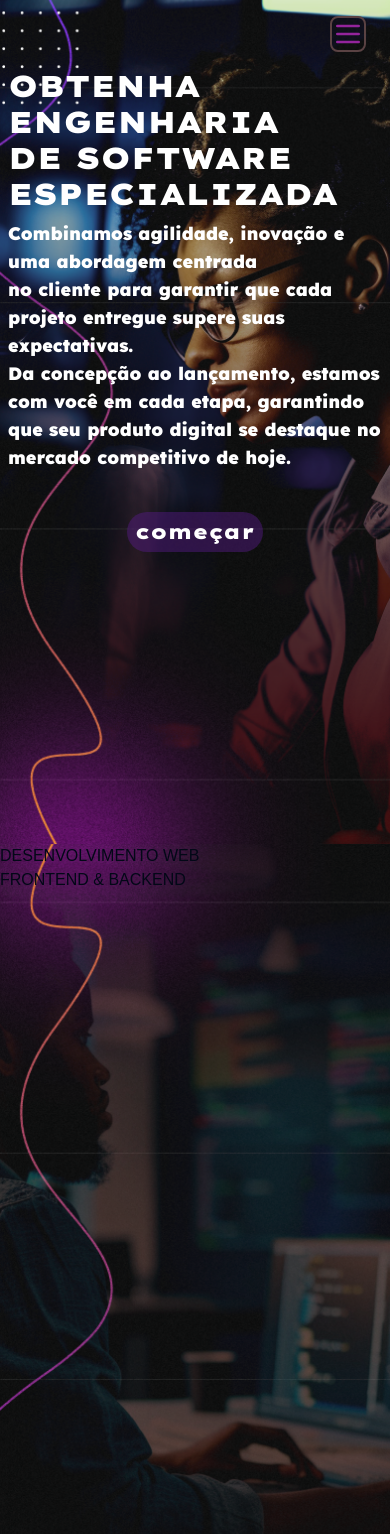
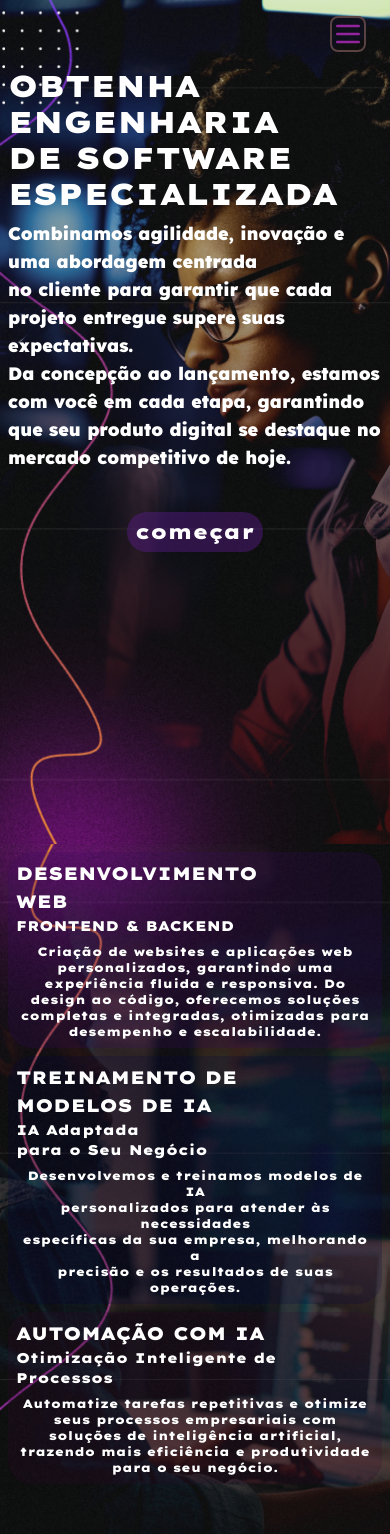
Before and after one commit to elmojerry88/it-midia, a Next.js app: page / in a window 390 px wide. Shown: the top 1534 px of the page. Built offline with nearby package versions, Linux system fonts and the light colour scheme.

Commit message:
feat (Service Section): finish section with responsive styles

```diff
--- a/app/page.js
+++ b/app/page.js
@@ -1,10 +1,12 @@
 import HeroSection from "@/components/HeroSection";
+import ServiceSection from "@/components/ServiceSection";
 
 
 export default function Home() {
   return (
-
-      <HeroSection/>
-
+      <>
+        <HeroSection/>
+        <ServiceSection/>
+      </>
   );
 }
--- a/components/HeroSection.jsx
+++ b/components/HeroSection.jsx
@@ -4,7 +4,7 @@ import Navbar from './NavBar';
 export default function HeroSection(){
     return (
         <div className='overflow-hidden'>
-            <section className={styles.backgroundImage}>
+            <div className={styles.backgroundImage}>
                 <Navbar/>
                 <h1 className='text-white font-[family-name:var(--font-lexend-giga-black)] text-left text-3xl px-2 md:text-left md:text-6xl lg:text-left lg:text-8xl lg:px-10 lg:mt-6 '>OBTENHA <br /> ENGENHARIA <br /> DE SOFTWARE <br /> ESPECIALIZADA </h1>
                 <h3 className='text-white font-[family-name:var(--font-lexend-deca-black)] text-left text-lg mt-2 px-2 md:text-left md:text-xl md:px-5 lg:text-xl lg:px-11 '>Combinamos agilidade, inovação e uma abordagem centrada <br /> no cliente para garantir que cada projeto entregue supere suas expectativas. <br />
@@ -13,18 +13,7 @@ export default function HeroSection(){
                 <div className="flex justify-center md:justify-normal lg:justify-normal">
                     <button className='rounded-3xl bg-purple-900 bg-opacity-45 text-white font-[family-name:var(--font-lexend-giga-black)] mt-10 text-xl px-2 h-10 md:w-44 md:mx-80 md:p-0 md:justify-normal lg:justify-normal lg:mx-96 lg:w-44 lg-p-0'>começar</button>
                 </div>
-            </section>
-            <section className={styles.backgroundImage2}>
-                <div className="">
-                    <div className="">
-                        <h1>DESENVOLVIMENTO WEB</h1>
-                        <h2>FRONTEND & BACKEND</h2>
-                    </div>
-                    <div className="">
-                        <h1></h1>
-                    </div>
-                </div>
-            </section>
+            </div>
         </div>
     )
 }
--- a/components/NavBar.jsx
+++ b/components/NavBar.jsx
@@ -47,7 +47,7 @@ export default function Navbar() {
           {/* Links do menu */}
           <ul
             className={clsx(
-              " text-white text-center text-xs font-[family-name:var(--font-lexend-deca-regular)]",
+              " text-white text-center text-sm font-[family-name:var(--font-lexend-deca-regular)]",
               "sm:flex sm:space-x-8 items-center justify-center mt-2 lg:mt-0",
               { block: isOpen, hidden: !isOpen, "sm:block": true }
             )}
--- /dev/null
+++ b/components/ServiceSection.jsx
@@ -0,0 +1,40 @@
+import styles from './HeroSection.module.css';
+
+export default function ServiceSection(){
+    return (
+        <div className={styles.backgroundImage2}>
+                <div className="overflow-hidden flex-col justify-items-center">
+                    <div className="mt-2 m-2 p-2 flex flex-col bg-purple-950 bg-opacity-20 rounded-3xl justify-items-center md:w-auto md:flex-row md:m-8 md:p-4 lg:justify-between lg:w-auto lg:flex-row lg:m-8 lg:p-4">
+                        <div className="">
+                            <h1 className='font-[family-name:var(--font-lexend-giga-black)] text-white text-lg lg:text-5xl'>DESENVOLVIMENTO <br /> WEB</h1>
+                            <h2 className='font-[family-name:var(--font-lexend-giga-black)] text-white text-sm lg:text-3xl lg:mt-3'>FRONTEND & BACKEND</h2>
+                        </div>
+                        <div className="">
+                            <h1 className='text-center mt-2 text-xs md:mt-0 md:text-right md:text-xl lg:mt-0 lg:text-right lg:text-2xl text-white font-[family-name:var(--font-lexend-giga-black)]'>Criação de websites e aplicações web personalizados, garantindo uma experiência fluida e responsiva.
+                             Do design ao código, oferecemos soluções completas e integradas, otimizadas para desempenho e escalabilidade.</h1>
+                        </div>
+                    </div>
+                    <div className="mt-2 m-2 p-2 flex flex-col bg-lilac-100 bg-opacity-20 rounded-3xl justify-items-center md:w-auto md:flex-row md:m-8 md:p-4 md:mt-2 lg:mt-0 lg:justify-between lg:w-auto lg:flex-row lg:m-8 lg:p-4">
+                        <div className="">
+                            <h1 className='font-[family-name:var(--font-lexend-giga-black)] text-white text-lg lg:text-5xl uppercase'>Treinamento de <br />Modelos de IA</h1>
+                            <h2 className='font-[family-name:var(--font-lexend-giga-black)] text-white text-sm lg:text-3xl lg:mt-3'>IA Adaptada <br /> para o Seu Negócio</h2>
+                        </div>
+                        <div className="">
+                            <h1 className='text-center mt-2 text-xs md:mt-0 md:text-right md:text-xl lg:mt-0 lg:text-right lg:text-2xl text-white font-[family-name:var(--font-lexend-giga-black)]'>Desenvolvemos e treinamos modelos de IA <br /> personalizados para atender às necessidades <br />
+                              específicas da sua empresa, melhorando a <br /> precisão e os resultados de suas operações.</h1>
+                        </div>
+                    </div>
+                    <div className="mt-2 m-2 p-2 flex flex-col bg-lilac-200 bg-opacity-20 rounded-3xl justify-items-center md:w-auto md:flex-row md:m-8 md:p-4 md:mt-2 lg:mt-0 lg:justify-between lg:w-auto lg:flex-row lg:m-8 lg:p-4">
+                        <div className="">
+                            <h1 className='font-[family-name:var(--font-lexend-giga-black)] text-white text-lg lg:text-5xl uppercase'>Automação com IA</h1>
+                            <h2 className='font-[family-name:var(--font-lexend-giga-black)] text-white text-sm lg:text-2xl lg:mt-3'>Otimização Inteligente de Processos</h2>
+                        </div>
+                        <div className="">
+                            <h1 className='text-center mt-2 text-xs md:mt-0 md:text-right md:text-xl lg:mt-0 lg:text-right lg:text-2xl text-white font-[family-name:var(--font-lexend-giga-black)]'>Automatize tarefas repetitivas e otimize seus processos empresariais
+                                com soluções de inteligência artificial, <br />trazendo mais eficiência e produtividade <br /> para o seu negócio.</h1>
+                        </div>
+                    </div>
+                </div>
+            </div>
+    )
+}
--- a/tailwind.config.js
+++ b/tailwind.config.js
@@ -50,6 +50,10 @@ module.exports = {
   				'5': 'hsl(var(--chart-5))'
   			},
 			cream: '#5A4243',
+			lilac: {
+				100: '#020044',
+				200: '#350630'
+			}
 
   		},
   		borderRadius: {
```
